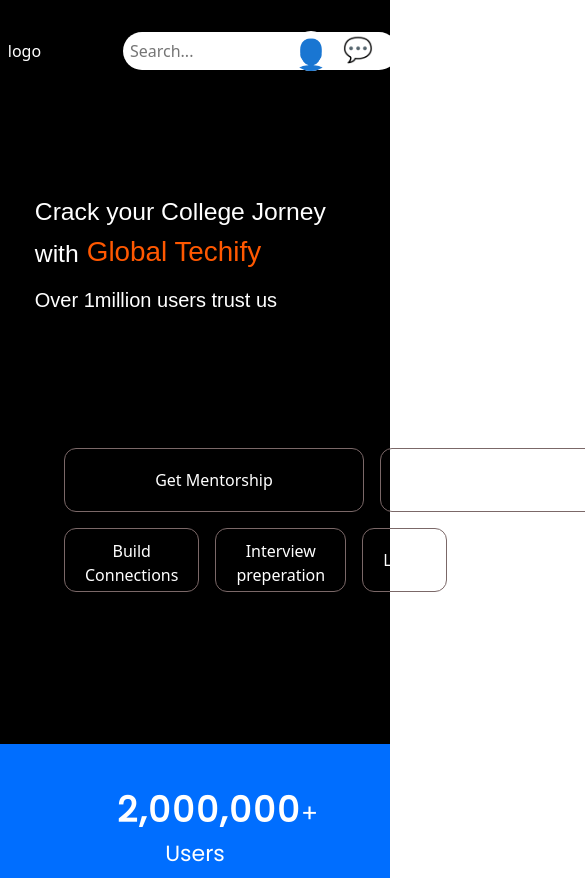
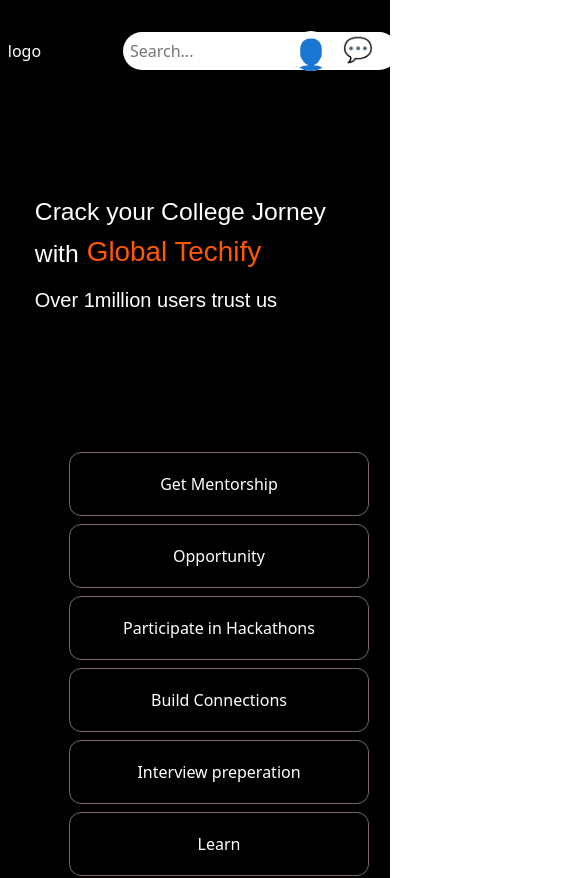
Before and after one commit to wiz-abhishek/Global-Techify, a React (Create React App) app: page / in a window 390 px wide. Shown: the top 878 px of the page, 585 px wide, since content can reach past the window. Built offline with nearby package versions, Linux system fonts and the light colour scheme.

Commit message:
Reponsive Buttons

```diff
--- a/src/components/Home/HomeButtons.css
+++ b/src/components/Home/HomeButtons.css
@@ -45,3 +45,15 @@
   .green:hover {
     border-color: rgb(124, 244, 124); /* Border color on hover */
   }
+
+  @media (max-width: 1000px) {
+    .But {
+      flex-direction: column;
+      align-items: center;
+      margin-bottom: 0px;
+    }
+    .custom-button{
+      padding: 10px;
+      margin:4px
+    }
+ }
--- a/src/components/Home/HomeButtons.js
+++ b/src/components/Home/HomeButtons.js
@@ -14,9 +14,9 @@
             </div>
 
             <div class="But">
-                <button class="custom-button red">Build Connections</button>
-                <button class="custom-button yellow">Interview preperation</button>
-                <button class="custom-button green">Learn</button>
+                <div><button class="custom-button red">Build Connections</button></div>
+                <div><button class="custom-button yellow">Interview preperation</button></div>
+                <div><button class="custom-button green">Learn</button></div>
                 {/* <button class="custom-button yellow">Hover Me</button> */}
             </div>
 
```
